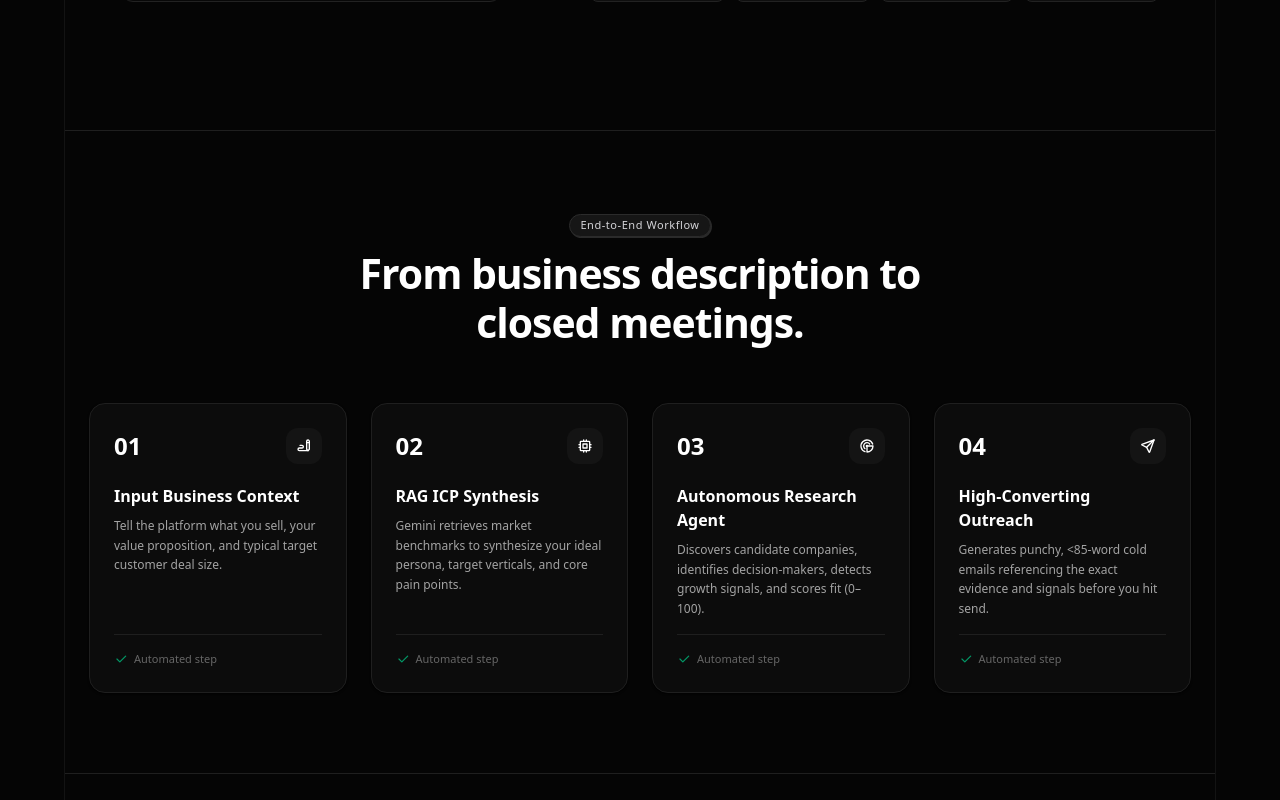
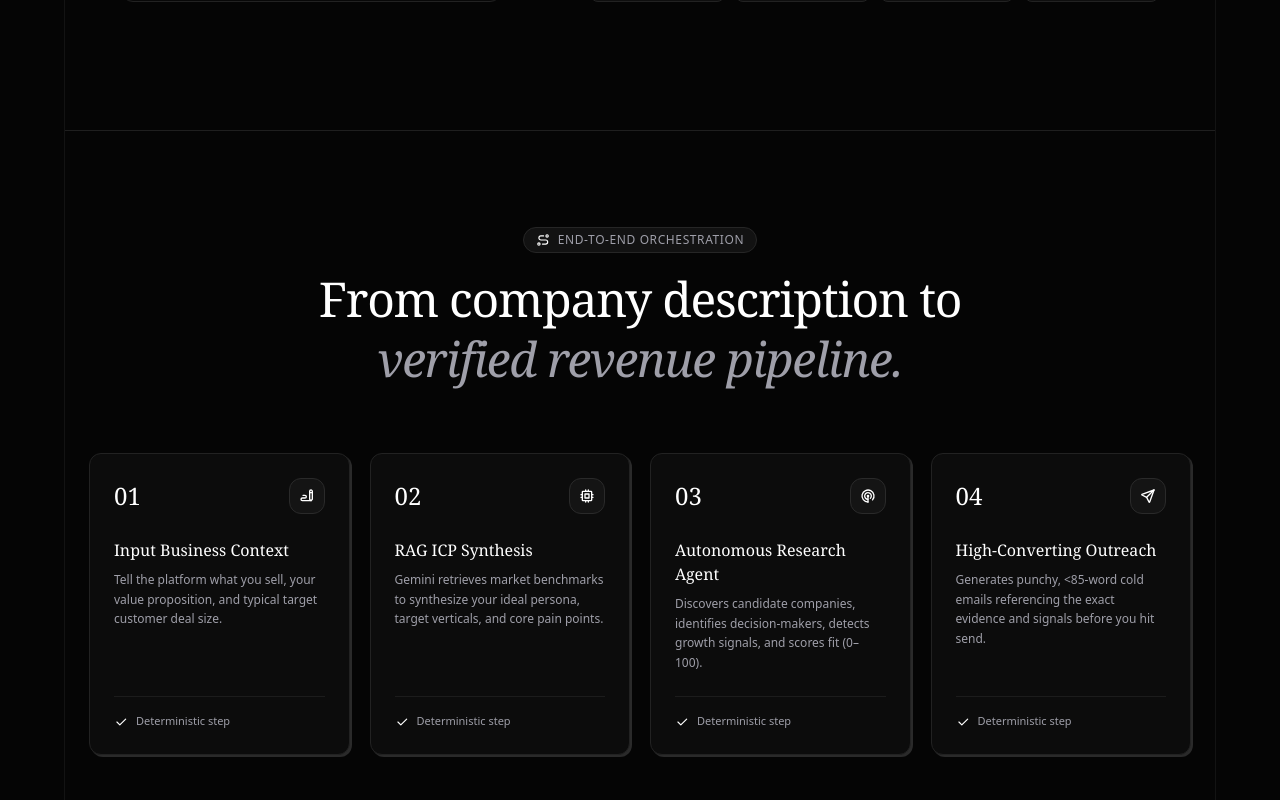
Before and after one commit to fit-edoc/prostichemet, a Next.js app in the folder frontend/: page / in a window 1280 px wide. Shown: the part 5320-6120 px from the top of the page. Built offline with nearby package versions, Linux system fonts and the light colour scheme; no server answers.

Commit message:
feat(workflow): construct 4-step WorkflowSection with Young Serif step numbers

```diff
--- a/frontend/src/components/landing/WorkflowSection.tsx
+++ b/frontend/src/components/landing/WorkflowSection.tsx
@@ -1,11 +1,13 @@
+"use client";
+
 import * as React from "react";
-import { Badge } from "../ui/Badge";
 import {
   IconWriting,
   IconCpu,
-  IconRadar,
+  IconRadar2,
   IconSend,
   IconCheck,
+  IconRoute,
 } from "@tabler/icons-react";
 
 export function WorkflowSection() {
@@ -26,7 +28,7 @@ export function WorkflowSection() {
       num: "03",
       title: "Autonomous Research Agent",
       desc: "Discovers candidate companies, identifies decision-makers, detects growth signals, and scores fit (0–100).",
-      icon: IconRadar,
+      icon: IconRadar2,
     },
     {
       num: "04",
@@ -37,43 +39,45 @@ export function WorkflowSection() {
   ];
 
   return (
-    <section id="workflow" className="w-full py-20 bg-[var(--bg-canvas)] border-y border-[var(--border-subtle)]">
+    <section id="workflow" className="w-full py-24 bg-[#050505] border-y border-[#1F1F1F]">
       <div className="max-w-7xl mx-auto px-6">
-        <div className="text-center max-w-2xl mx-auto mb-14">
-          <Badge variant="brown" size="sm">
-            End-to-End Workflow
-          </Badge>
-          <h2 className="text-title-1 text-[var(--text-primary)] mt-3">
-            From business description to <span className="gradient-text-brown">closed meetings.</span>
+        <div className="text-center max-w-2xl mx-auto mb-16">
+          <div className="inline-flex items-center gap-2 px-3 py-1 rounded-full bg-[#121212] border border-[#262626] text-xs font-mono uppercase tracking-wider text-zinc-400 mb-4">
+            <IconRoute className="w-3.5 h-3.5 text-white" />
+            <span>End-to-End Orchestration</span>
+          </div>
+          <h2 className="font-serif text-3xl sm:text-5xl text-white tracking-tight leading-tight">
+            From company description to{" "}
+            <span className="font-editorial italic text-zinc-400">verified revenue pipeline.</span>
           </h2>
         </div>
 
-        <div className="grid sm:grid-cols-2 lg:grid-cols-4 gap-6 relative">
+        <div className="grid sm:grid-cols-2 lg:grid-cols-4 gap-5 relative">
           {steps.map((step, idx) => (
             <div
               key={idx}
-              className="p-6 rounded-2xl bg-[var(--bg-surface)] border border-[var(--border-subtle)] hover:border-[var(--border-medium)] transition-all flex flex-col justify-between group shadow-[var(--shadow-xs)]"
+              className="p-6 rounded-xl bg-[#0C0C0C] border border-[#222222] hover:border-zinc-500 transition-all flex flex-col justify-between group shadow-[2px_2px_0px_rgba(255,255,255,0.15)] hover:-translate-y-1"
             >
               <div>
-                <div className="flex items-center justify-between mb-5">
-                  <span className="text-2xl font-bold font-mono text-[var(--accent-brown)]">
+                <div className="flex items-center justify-between mb-6">
+                  <span className="text-2xl font-serif text-white">
                     {step.num}
                   </span>
-                  <div className="w-9 h-9 rounded-xl bg-[var(--bg-elevated)] text-[var(--text-primary)] flex items-center justify-center group-hover:scale-105 transition-transform">
+                  <div className="w-9 h-9 rounded-xl bg-[#141414] border border-[#2A2A2A] text-white flex items-center justify-center group-hover:scale-110 transition-transform">
                     <step.icon className="w-4 h-4" />
                   </div>
                 </div>
-                <h3 className="text-base font-semibold text-[var(--text-primary)] mb-2">
+                <h3 className="font-serif text-base text-white mb-2">
                   {step.title}
                 </h3>
-                <p className="text-xs text-[var(--text-secondary)] leading-relaxed">
+                <p className="text-xs text-zinc-400 leading-relaxed">
                   {step.desc}
                 </p>
               </div>
 
-              <div className="pt-4 mt-4 border-t border-[var(--border-subtle)] flex items-center gap-1.5 text-[11px] text-[var(--text-muted)]">
-                <IconCheck className="w-3.5 h-3.5 text-emerald-600" />
-                <span>Automated step</span>
+              <div className="pt-4 mt-6 border-t border-[#1C1C1C] flex items-center gap-2 text-[11px] font-mono text-zinc-400">
+                <IconCheck className="w-3.5 h-3.5 text-white" />
+                <span>Deterministic step</span>
               </div>
             </div>
           ))}
```
